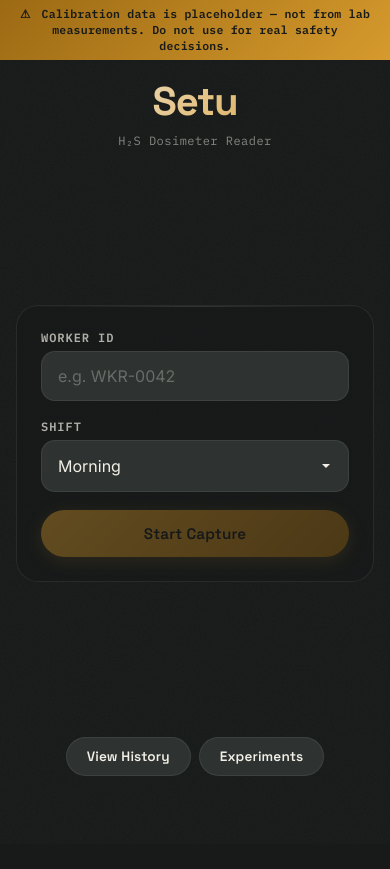
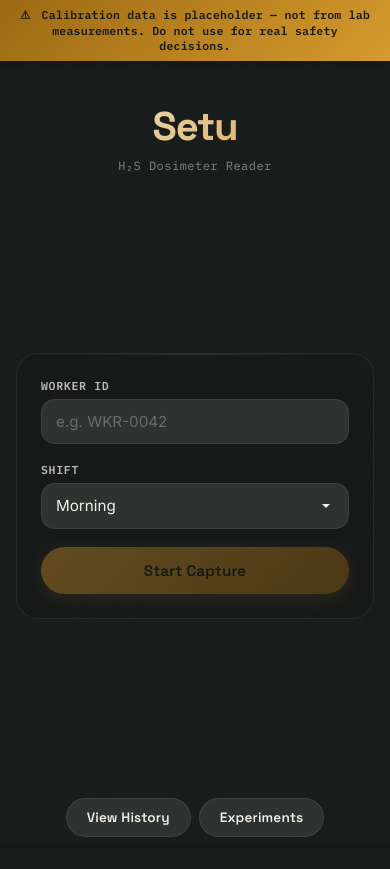
Before and after one commit to neeraj-kb/h2s_app, a plain HTML site: page index.html in a window 390 px wide. Before the commit the page ends 844 px from the top, so only its background shows below. Drawn offline with Linux system fonts and the light colour scheme.

Commit message:
style: improve warning banner positioning and refine responsive input form layout

```diff
--- a/index.html
+++ b/index.html
@@ -86,10 +86,11 @@
        PLACEHOLDER DATA WARNING BANNER
        ================================================================ */
     #warning-banner {
-      position: fixed;
+      position: sticky;
       top: 0;
       left: 0;
       right: 0;
+      width: 100%;
       z-index: 1000;
       background: linear-gradient(135deg, var(--amber-deep), var(--amber));
       color: var(--ink);
@@ -97,18 +98,17 @@
       font-size: 0.72rem;
       font-weight: 600;
       text-align: center;
-      padding: 6px 16px;
+      padding: 7px 16px;
       letter-spacing: 0.02em;
-      line-height: 1.4;
+      line-height: 1.35;
+      box-shadow: 0 2px 8px rgba(0, 0, 0, 0.25);
     }
 
     #warning-banner .warning-icon {
       margin-right: 4px;
     }
 
-    /* Push content below banner */
     #app {
-      padding-top: 36px;
       position: relative;
       z-index: 1;
       min-height: calc(100dvh - 36px);
@@ -295,25 +295,30 @@
       display: flex;
       flex-direction: column;
       gap: 6px;
+      min-width: 0;
     }
 
     .input-group label {
       font-family: var(--font-mono);
-      font-size: 0.75rem;
+      font-size: 0.72rem;
       font-weight: 600;
       text-transform: uppercase;
-      letter-spacing: 0.08em;
-      opacity: 0.7;
+      letter-spacing: 0.06em;
+      opacity: 0.75;
+      word-break: break-word;
     }
 
     .input-field {
+      width: 100%;
+      min-width: 0;
+      box-sizing: border-box;
       background: var(--ink-soft);
       border: 1px solid var(--glass-border);
       border-radius: var(--radius-md);
       color: var(--paper);
       font-family: var(--font-body);
-      font-size: 1rem;
-      padding: 14px 16px;
+      font-size: 0.95rem;
+      padding: 12px 14px;
       outline: none;
       transition: border-color 0.3s var(--ease-out), box-shadow 0.3s var(--ease-out);
     }
@@ -1079,17 +1084,28 @@
     .exp-form {
       display: flex;
       flex-direction: column;
-      gap: 12px;
+      gap: 14px;
     }
 
     .exp-form-grid {
       display: grid;
       grid-template-columns: 1fr 1fr;
-      gap: 10px;
+      gap: 12px;
     }
 
     .exp-form-grid .input-group.span-2 {
       grid-column: 1 / -1;
+    }
+
+    @media (max-width: 540px) {
+      .exp-form-grid {
+        grid-template-columns: 1fr;
+        gap: 12px;
+      }
+
+      .exp-form-grid .input-group.span-2 {
+        grid-column: 1;
+      }
     }
 
     .exp-chart-wrap {
```
